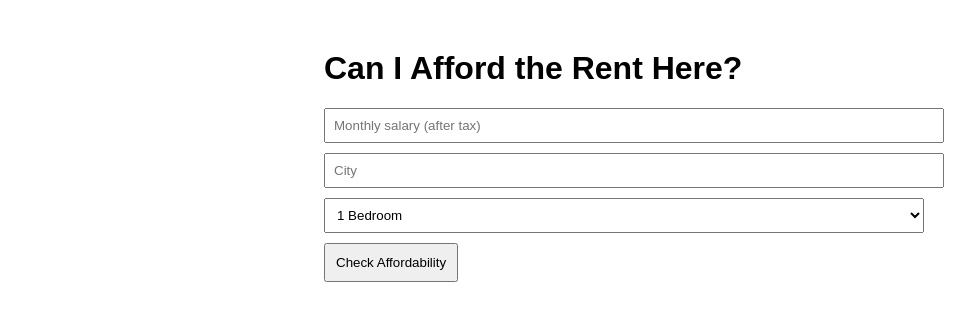
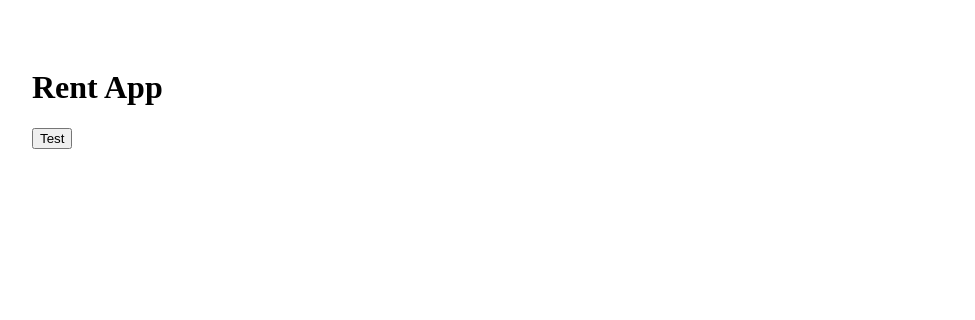
Before and after one commit to zamoley/rent-app, a Next.js app: page / in a window 1280 px wide. Shown: the top 320 px of the page, without its empty margins (16-991 px from the left). Built offline with nearby package versions, Linux system fonts and the light colour scheme.

Commit message:
Update page.js

```diff
--- a/app/page.js
+++ b/app/page.js
@@ -3,65 +3,25 @@
 import { useState } from "react";
 
 export default function Home() {
-  const [salary, setSalary] = useState("");
-  const [city, setCity] = useState("");
-  const [bedrooms, setBedrooms] = useState("1");
   const [result, setResult] = useState(null);
-  const [loading, setLoading] = useState(false);
 
-  const handleSubmit = async () => {
-    setLoading(true);
-    setResult(null);
-
+  const test = async () => {
     const res = await fetch("/api/analyze", {
-      method: "POST",
-      headers: { "Content-Type": "application/json" },
-      body: JSON.stringify({ salary, city, bedrooms }),
+      method: "POST"
     });
 
     const data = await res.json();
     setResult(data);
-    setLoading(false);
   };
 
   return (
-    <div style={{ maxWidth: 600, margin: "50px auto", fontFamily: "Arial" }}>
-      <h1>Can I Afford the Rent Here?</h1>
+    <div style={{ padding: 40 }}>
+      <h1>Rent App</h1>
 
-      <input
-        placeholder="Monthly salary (after tax)"
-        value={salary}
-        onChange={(e) => setSalary(e.target.value)}
-        style={{ display: "block", margin: "10px 0", padding: 8, width: "100%" }}
-      />
-
-      <input
-        placeholder="City"
-        value={city}
-        onChange={(e) => setCity(e.target.value)}
-        style={{ display: "block", margin: "10px 0", padding: 8, width: "100%" }}
-      />
-
-      <select
-        value={bedrooms}
-        onChange={(e) => setBedrooms(e.target.value)}
-        style={{ display: "block", margin: "10px 0", padding: 8, width: "100%" }}
-      >
-        <option value="0">Studio</option>
-        <option value="1">1 Bedroom</option>
-        <option value="2">2 Bedroom</option>
-        <option value="3">3 Bedroom</option>
-      </select>
-
-      <button onClick={handleSubmit} style={{ padding: 10 }}>
-        {loading ? "Analyzing..." : "Check Affordability"}
-      </button>
+      <button onClick={test}>Test</button>
 
       {result && (
-        <div style={{ marginTop: 20 }}>
-          <h2>Verdict: {result.verdict}</h2>
-          <p>{result.summary}</p>
-        </div>
+        <pre>{JSON.stringify(result, null, 2)}</pre>
       )}
     </div>
   );
```
